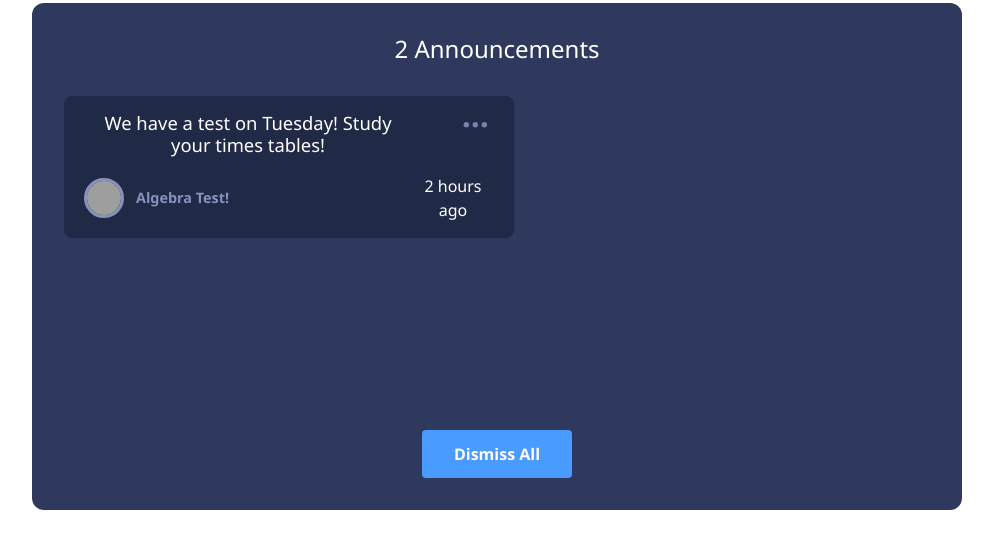
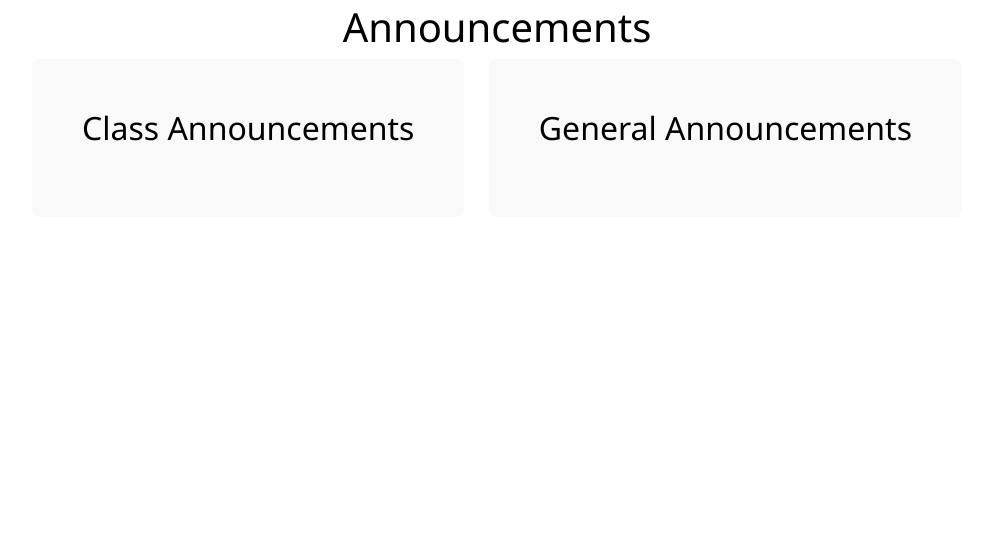
Before and after one commit to angel-romero-f/ClassConnect, a Flask app: page /announcements in a window 1280 px wide. Shown: the part 63-612 px from the top of the page, without its empty margins (143-1136 px from the left). Run offline with Flask 3, Linux system fonts and the light colour scheme; some libraries are stand-ins or nearby versions; grey boxes are pictures that could not be loaded.

Commit message:
made announcenments dynamic

```diff
--- a/project/static/styles.css
+++ b/project/static/styles.css
@@ -12,111 +12,69 @@
     max-width: 960px; /* Centered container with a max-width */
   }
 
-.custom_container{
-  background-color: #2e395d;
-  color: white;
-  padding: 2rem;
-  border-radius: .75rem;
+/* Container for both announcement bars */
+.announcements-container {
   display: flex;
-  flex-direction: column;
-  z-index: 1;
+  flex-direction: row; /*Set the bars horizontally */
+  gap: 20px; /* Space between the bars */
+  justify-content: space-between; /* Add space between the bars */
+  max-width: 1200px; /* Set a maximum width for the container */
+  margin: 0 auto; /* Center the container horizontally */
 }
 
-.h1_custom {
-  color: white;
-  font-size: 1.5rem;
-  margin-bottom: 2rem;
+/* Style for each announcement bar */
+.announcements-bar {
+  background-color: #f9f9f9;
+  padding: 50px;
+  border-radius: 8px;
 }
 
-.announcements {
-  max-width: 450px;
-
+/* Headings for the announcement bars */
+.announcements-bar h2 {
+  margin-bottom: 20px;
 }
 
+/* Individual announcement items */
 .announcement-item {
-  background-color: #202a47;
-  color: white;
-  padding: 1rem 1.25rem;
-  display: grid;
-  grid-template-columns: 80% 20%;
-  row-gap: 10px;
-  position: relative;
-  border-radius: 0.5rem;
+  background-color: #ffffff;
+  padding: 15px;
+  margin-bottom: 15px;
+  border-radius: 6px;
+  border: 1px solid #ddd;
 }
 
-.announcement-item.hide{
-  display: none;
+/* Title of each announcement */
+.announcement-item h3 {
+  margin-top: 0;
 }
 
-.announcement-item h2{
-  color: white;
-  font-size: 1.15rem;
+/* Additional information about the announcement */
+.announcement-info {
+  display: flex;
+  align-items: center;
+  justify-content: space-between;
+  margin-top: 10px;
 }
 
-.announcement-item .dots{
-  cursor: pointer;
-  color: #7984ab;
-  font-size: 2rem;
-  font-weight: bold;
-  position: absolute;
-  top: -5px;
-  right: 25px;
+/* Avatar and author information */
+.avatar-info {
+  display: flex;
+  align-items: center;
 }
 
-.announcement-item .avatar-info{
-  grid-column: 1 / 2;
-  display: flex;
-  align-items: center;
-  gap: 12px;
+.avatar-info img {
+  width: 40px;
+  height: 40px;
+  border-radius: 50%;
+  margin-right: 10px;
 }
 
-.announcement-item .avatar-info img{
-  width: 40px;
-  height: 40px;
-  border: 3px solid #8893bc;
-  border-radius: 50%;
+.avatar-name {
+  font-weight: bold;
 }
 
-.announcement-item .avatar-info .avatar-name {
-  color:#8893bc;
-  font-size: .9rem;
-  font-weight:bold;
+/* Time of the announcement */
+.announcements-time {
+  font-size: 0.9em;
+  color: #888;
 }
-
-.announcement-item .announcement-time {
-  color: #7984ab;
-  font-size: .9rem;
-}
-
-button {
-  color:#ffffff;
-  cursor: pointer;
-  background-color: #4a9bff;
-  font-weight: bold;
-  padding: .75rem 2rem;
-  width: max-content;
-  align-self: center;
-  border-radius: .25rem;
-  border: 0;
-}
-
-button:hover{
-  background-color: #6eafff;
-}
-
-#dismiss-all-btn{
-  margin-top: 12rem;
-}
-
-#dismiss-all-btn.hide{
-  display:none;
-}
-
-#reset-btn{
-  display: none;
-}
-
-#reset-btn.show{
-  display: block;
-  margin-top: 6rem;
-}
--- a/project/templates/announcements.html
+++ b/project/templates/announcements.html
@@ -1,23 +1,48 @@
 {% extends "base.html" %}
 {% block content %}
 <div class="custom_container">
-    <h1 class = "h1_custom"><span id="announcements-nom">2</span> Announcements</h1>
-    <div class="announcements">
-        <div id="announcement-item" class="announcement-item">
-            <h2>We have a test on Tuesday! Study your times tables!</h2>
-            <div class="dots">
-                <p>...</p>
+    <h1 class="h1_custom">Announcements</h1>
+    <div class="announcements-container">
+        <!-- Class Announcements Bar -->
+        <div class="announcements-bar">
+            <h2>Class Announcements</h2>
+            <div class="announcements">
+                {% for announcement in class_announcements %}
+                <div class="announcement-item">
+                    <h3>{{ announcement.title }}</h3>
+                    <p>{{ announcement.content }}</p>
+                    <div class="announcement-info">
+                        <div class="avatar-info">
+                            <img src="{{ announcement.teacher_image_url }}" alt="Teacher Image">
+                            <div class="avatar-name">{{ announcement.teacher_name }}</div>
+                        </div>
+                        <div class="announcements-time">{{ announcement.created_at.strftime('%Y-%m-%d %H:%M') }}</div>
+                    </div>
+                </div>
+                {% endfor %}
             </div>
-            <div class="avatar-info">
-                <img src="https://core-docs.s3.amazonaws.com/murray_county_central_schools_ar/article/image/large_66f00638-2227-4795-84cc-8cefe4e4fb75.png" alt="">
-                <div class="avatar-name">Algebra Test!</div>
+        </div>
+
+        <!-- General Announcements Bar -->
+        <div class="announcements-bar">
+            <h2>General Announcements</h2>
+            <div class="announcements">
+                {% for announcement in general_announcements %}
+                <div class="announcement-item">
+                    <h3>{{ announcement.title }}</h3>
+                    <p>{{ announcement.content }}</p>
+                    <div class="announcement-info">
+                        <div class="avatar-info">
+                            <img src="{{ announcement.author_image_url }}" alt="Author Image">
+                            <div class="avatar-name">{{ announcement.author_name }}</div>
+                        </div>
+                        <div class="announcements-time">{{ announcement.created_at.strftime('%Y-%m-%d %H:%M') }}</div>
+                    </div>
+                </div>
+                {% endfor %}
             </div>
-            <div class="announcements-time">2 hours ago</div>
         </div>
     </div>
-
-    <button id="dismiss-all-btn">Dismiss All</button>
-    <button id="reset-btn">Reset</button>
 </div>
 
 <!-- Include your JavaScript file -->
```
